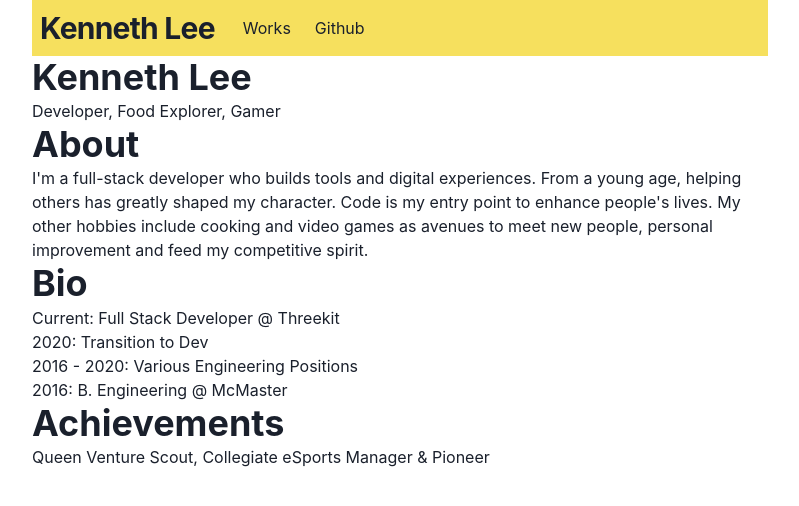
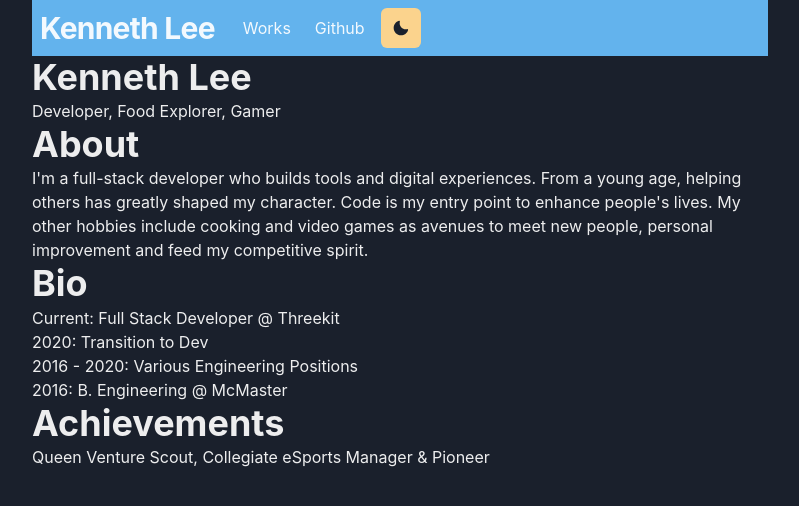
Before and after one commit to Leeoku/nextfolio, a Next.js app: page / in a window 1280 px wide. Shown: the top 506 px of the page, without its empty margins (240-1039 px from the left). Built offline with nearby package versions, Linux system fonts and the light colour scheme.

Commit message:
add darkmode

```diff
--- /dev/null
+++ b/components/DarkToggle.tsx
@@ -0,0 +1,17 @@
+import { IconButton, useColorMode, useColorModeValue } from '@chakra-ui/react'
+import { SunIcon, MoonIcon } from '@chakra-ui/icons'
+
+const DarkToggle = () => {
+  const { colorMode, toggleColorMode } = useColorMode()
+  return (
+      <IconButton
+      aria-label='Dark Toggle'
+      colorScheme={useColorModeValue('teal400', 'orange')}
+      icon={useColorModeValue(<SunIcon/>, <MoonIcon/>)}
+      onClick={toggleColorMode}
+      >
+      </IconButton>
+  )
+}
+
+export default DarkToggle
--- a/components/Navbar.tsx
+++ b/components/Navbar.tsx
@@ -13,6 +13,7 @@ import {
   IconButton,
   useColorModeValue,
 } from "@chakra-ui/react";
+import DarkToggle from "./DarkToggle";
 
 const LinkItem = ({ href, path, children }) => {
   const active = path === href;
@@ -60,6 +61,7 @@ const Navbar = (props) => {
           <LinkItem href="https://github.com/Leeoku" path={path}>
             Github
           </LinkItem>
+          <DarkToggle/>
         </Stack>
       </Container>
     </Box>
--- a/package.json
+++ b/package.json
@@ -18,6 +18,8 @@
     "react-dom": "18.2.0"
   },
   "devDependencies": {
+    "@chakra-ui/icons": "^2.0.17",
+    "@chakra-ui/system": "^2.3.8",
     "@types/node": "18.0.3",
     "@types/react": "18.0.15",
     "@types/react-dom": "18.0.6",
--- /dev/null
+++ b/pages/_document.js
@@ -0,0 +1,21 @@
+// pages/_document.js
+
+import { ColorModeScript } from '@chakra-ui/react'
+import NextDocument, { Html, Head, Main, NextScript } from 'next/document'
+import Theme from '../themes/Theme'
+
+export default class Document extends NextDocument {
+  render() {
+    return (
+      <Html lang='en'>
+        <Head />
+        <body>
+          {/* 👇 Here's the script */}
+          <ColorModeScript initialColorMode={Theme.config.initialColorMode} />
+          <Main />
+          <NextScript />
+        </body>
+      </Html>
+    )
+  }
+}
--- a/themes/Theme.tsx
+++ b/themes/Theme.tsx
@@ -1,10 +1,14 @@
-import { extendTheme, theme as base } from "@chakra-ui/react";
+import { extendTheme, theme as base, type ThemeConfig } from "@chakra-ui/react";
 
-const Theme = extendTheme({
-  fonts: {
-    heading: `'Montserrat', ${base.fonts?.heading}`,
-    body: `'Montserrat', ${base.fonts?.heading}`,
-  },
-});
+const config:ThemeConfig = {
+  initialColorMode: 'dark',
+  useSystemColorMode: true
+}
+
+const fonts = {
+  heading: `'Montserrat', ${base.fonts?.heading}`,
+  body: `'Montserrat', ${base.fonts?.heading}`,
+}
+const Theme = extendTheme({config, fonts});
 
 export default Theme;
```
Also changed, not shown: 1 other file (tests, documents, lock files or other folders).
